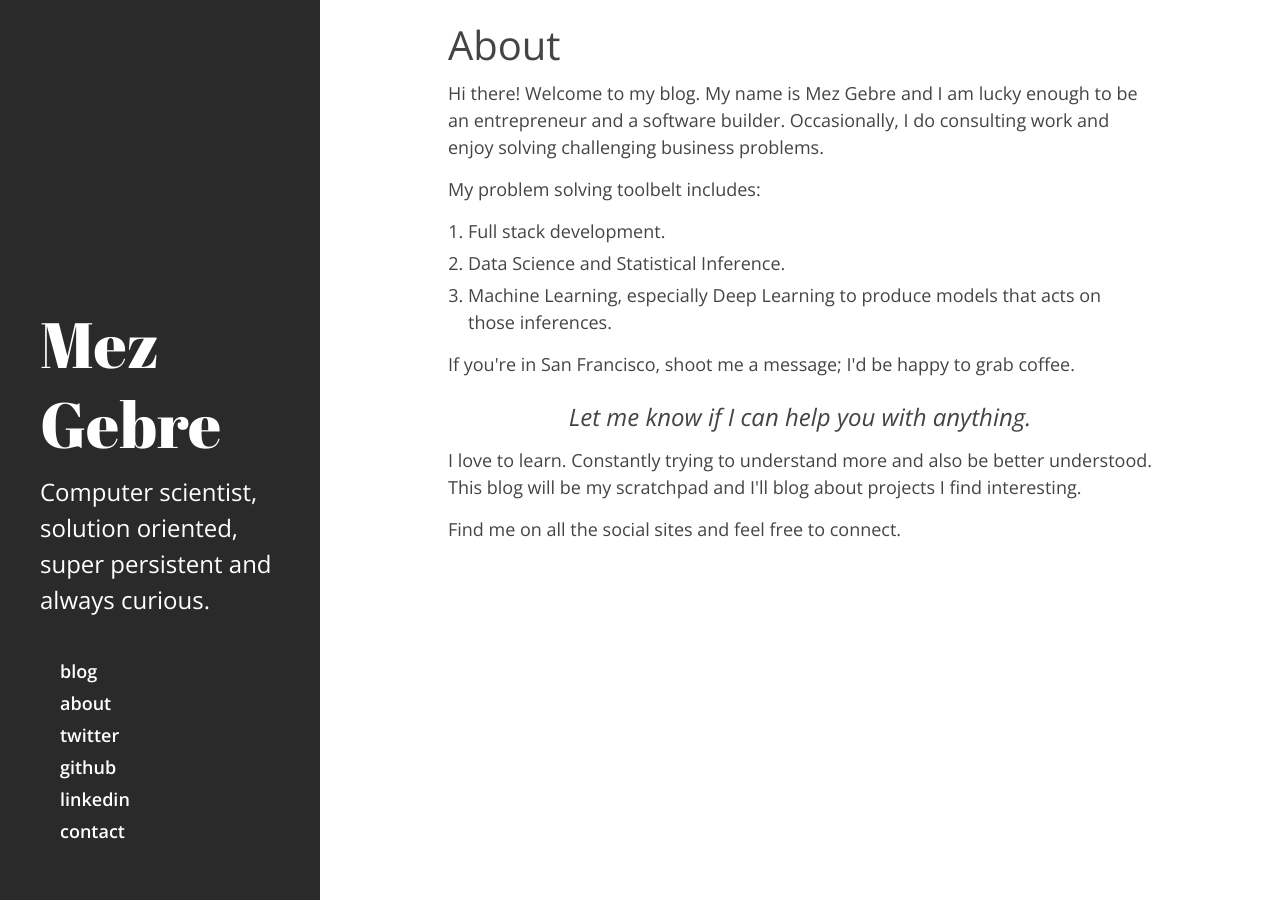
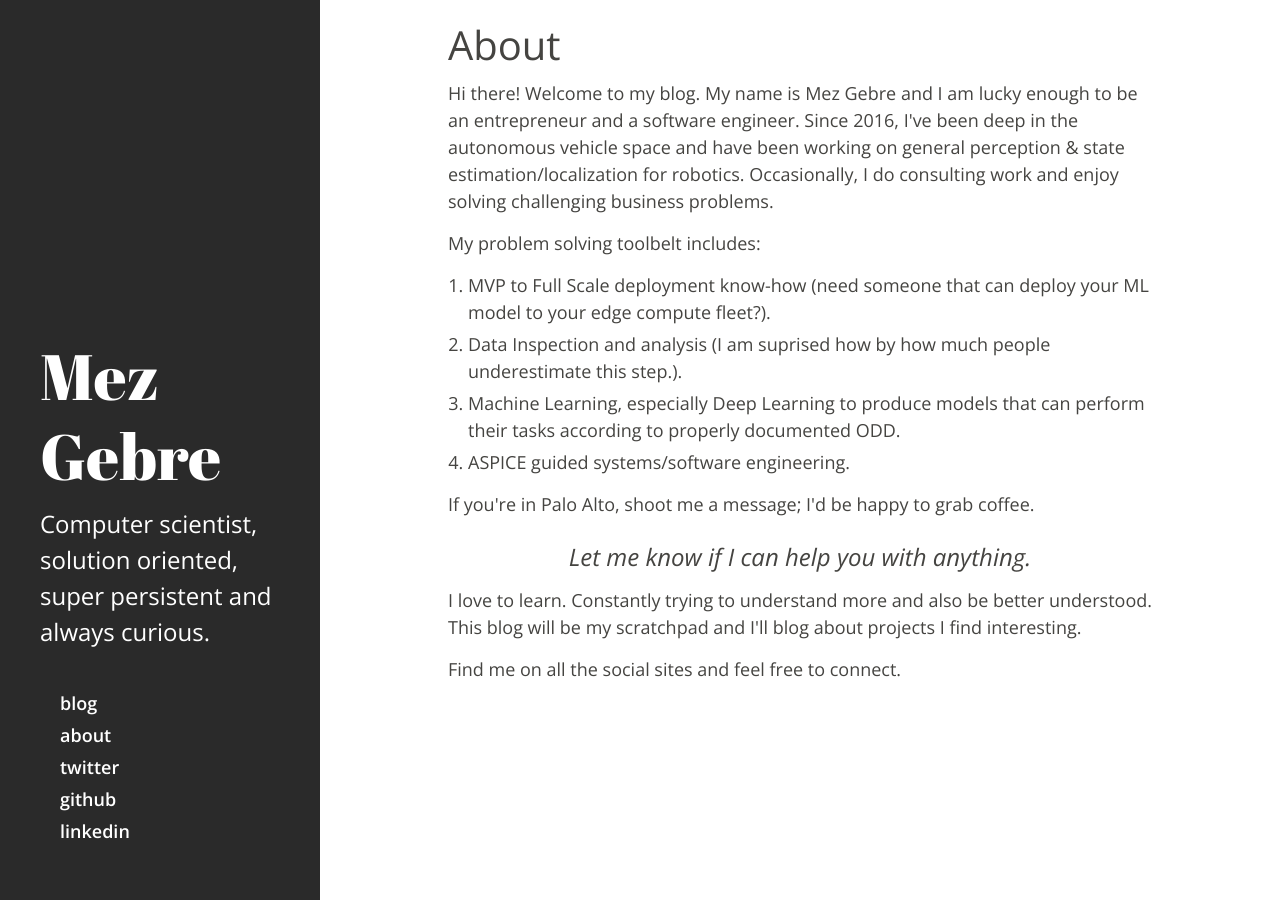
Before and after one commit to mez/mez.github.com, a Jekyll site: the page built from about.html, in a window 1280 px wide. Built offline with Jekyll 4.4.1, drawn with Linux system fonts in a browser that asks for light colours; comment, search, counter and statistics services are not loaded.

Commit message:
updated about

```diff
--- a/_layouts/default.html
+++ b/_layouts/default.html
@@ -77,9 +77,7 @@
               <li>
                 <a href='https://linkedin.com/in/mezgebre' target="_blank">LinkedIn</a>
               </li>
-              <li>
-                <a href='#' class='contact-link'>Contact</a>
-              </li>
+
             </ul>
           </div>
         </div>
--- a/about.html
+++ b/about.html
@@ -8,21 +8,23 @@ title: About
   <h1 class="page-title">About</h1>
   <p>
     Hi there! Welcome to my blog. My name is Mez Gebre and I am lucky enough
-    to be an entrepreneur and a software builder.
+    to be an entrepreneur and a software engineer. Since 2016, I've been deep in the autonomous vehicle
+    space and have been working on general perception & state estimation/localization for robotics.
     Occasionally, I do consulting work and enjoy solving challenging business problems.
   </p>
 
   <p> My problem solving toolbelt includes:
     <ol>
-      <li>Full stack development.</li>
-      <li>Data Science and Statistical Inference.</li>
-      <li>Machine Learning, especially Deep Learning to produce models that acts on those inferences.</li>
+      <li>MVP to Full Scale deployment know-how (need someone that can deploy your ML model to your edge compute fleet?).</li>
+      <li>Data Inspection and analysis (I am suprised how by how much people underestimate this step.).</li>
+      <li>Machine Learning, especially Deep Learning to produce models that can perform their tasks according to properly documented ODD.</li>
+      <li>ASPICE guided systems/software engineering. </li>
     </ol>
 
 
   </p>
   <p>
-    If you're in San Francisco, shoot me a message; I'd be happy to grab coffee.
+    If you're in Palo Alto, shoot me a message; I'd be happy to grab coffee.
     <h3 align="center"><i>Let me know if I can help you with anything.</i></h3>
   </p>
   <p>
```
Also changed, not shown: atom.xml (+5 -6 lines).
